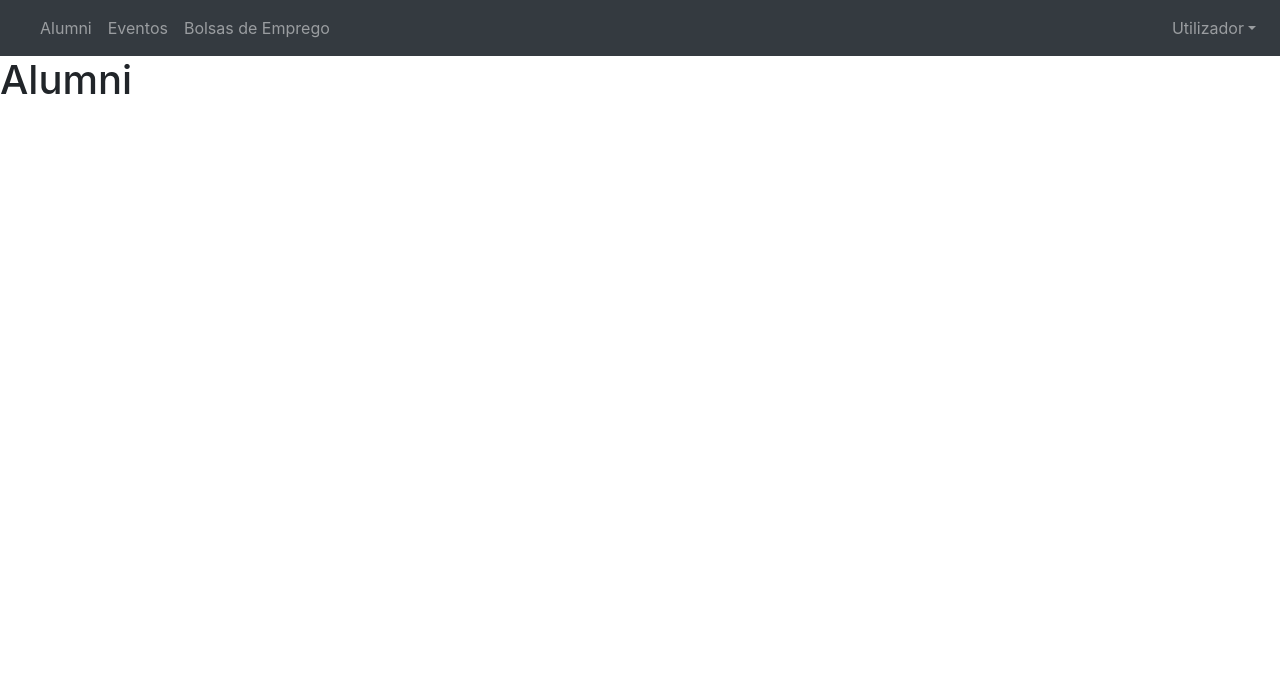
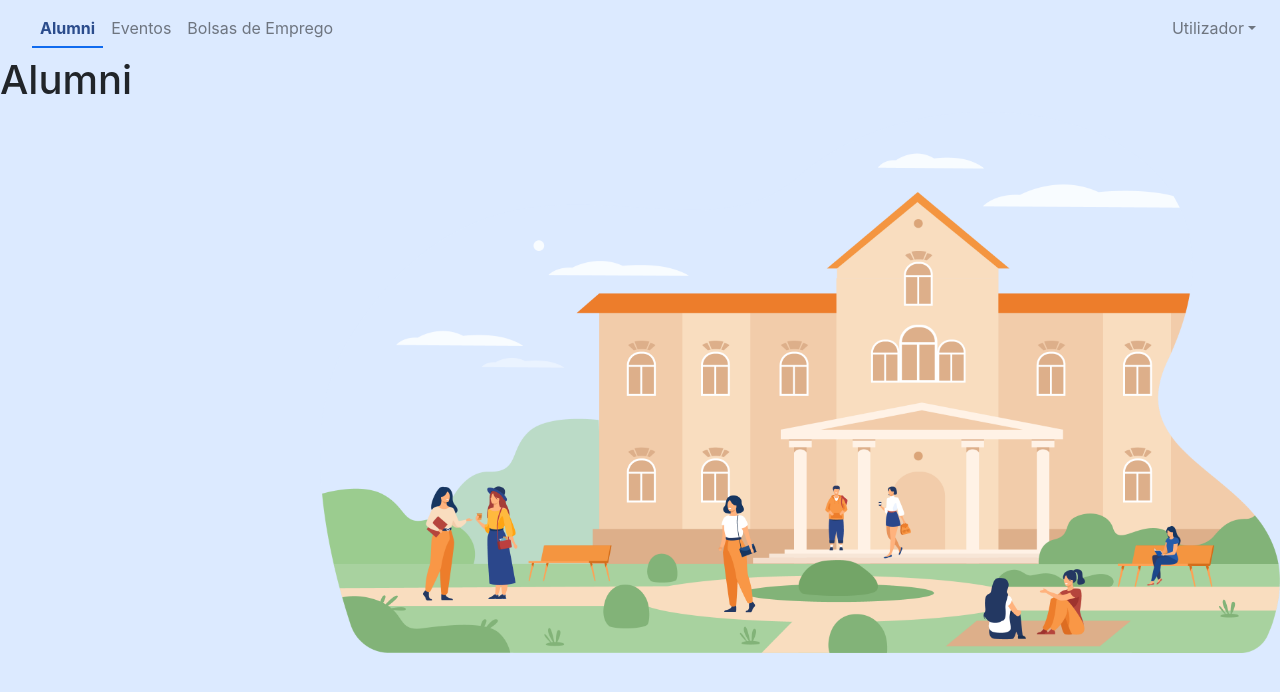
Before and after one commit to JokerWoman/alumni, a Vue app: page / in a window 1280 px wide. Shown: the top 692 px of the page. Built offline with nearby package versions, Linux system fonts and the light colour scheme.

Commit message:
Modifiquei a nav bar e imagem principal
+ Adicionei uma imagem
  principal para o Home.

+ Modifiquei o nav bar ao
  estilo proposto no figma.

+ Adicionei o genericStyle e
  navBarCustom para o css.

```diff
--- a/src/App.vue
+++ b/src/App.vue
@@ -14,3 +14,5 @@ export default {
   }
 };
 </script>
+
+<style src="./assets/genericStyle.css"></style>
--- /dev/null
+++ b/src/assets/genericStyle.css
@@ -0,0 +1,3 @@
+body {
+    background-color: #DCEAFF;
+}
--- /dev/null
+++ b/src/assets/navBarCustom.css
@@ -0,0 +1,21 @@
+.navbar-nav .active {
+    /* Elemento navbar activo de momento */
+    position: relative;
+    font-weight: bold;
+}
+
+.navbar-nav .active::after {
+    /* Elemento navbar activo de momento e colocar um underline */
+    content: '';
+    position: absolute;
+    width: 100%;
+    height: 0;
+    left: 0;
+    bottom: 0px;
+    border-bottom: 2px solid #106BEF;
+}
+
+.navbar-nav .active a {
+    /* Elemento navbar activo de momento e colocar a cor do texto */
+    color: #2B4C8C !important;
+}
--- a/src/components/NavBar.vue
+++ b/src/components/NavBar.vue
@@ -1,19 +1,35 @@
 <template>
   <!-- o b-nav-item do vue bootstrap comporta-se como um router-link -->
 
-  <b-navbar toggleable="lg" type="dark" variant="dark">
+  <b-navbar toggleable="lg" type="light">
     <b-navbar-brand href="#"></b-navbar-brand>
     <b-navbar-toggle target="nav-collapse"></b-navbar-toggle>
 
     <b-collapse id="nav-collapse" is-nav>
       <b-navbar-nav>
-        <b-nav-item :to="{ name: 'Home' }">Alumni</b-nav-item>
-        <b-nav-item :to="{ name: 'Eventos' }">Eventos</b-nav-item>
-        <b-nav-item :to="{ name: 'Bolsas' }">Bolsas de Emprego</b-nav-item>
+        <b-nav-item
+          :to="{ name: 'Home' }"
+          :class="{ active: $route.name === 'Home' }"
+          >Alumni</b-nav-item
+        >
+        <b-nav-item
+          :to="{ name: 'Eventos' }"
+          :class="{ active: $route.name === 'Eventos' }"
+          >Eventos</b-nav-item
+        >
+        <b-nav-item
+          :to="{ name: 'Bolsas' }"
+          :class="{ active: $route.name === 'Bolsas' }"
+          >Bolsas de Emprego</b-nav-item
+        >
       </b-navbar-nav>
 
       <b-navbar-nav class="ml-auto">
-        <b-nav-item-dropdown text="Utilizador" right>
+        <b-nav-item-dropdown
+          text="Utilizador"
+          right
+          :class="{ active: $route.name === 'Perfil' }"
+        >
           <b-dropdown-item :to="{ name: 'Perfil' }">Perfil</b-dropdown-item>
           <b-dropdown-item href="#">Sair</b-dropdown-item>
         </b-nav-item-dropdown>
@@ -27,3 +43,5 @@ export default {
   name: "NavBar"
 };
 </script>
+
+<style src="./../assets/navBarCustom.css"></style>
--- a/src/views/Home.vue
+++ b/src/views/Home.vue
@@ -1,6 +1,8 @@
 <template>
   <div class="home">
     <h1>Alumni</h1>
+    <b-img right src="@/assets/img/home.png" class="img-responsive w-75">
+    </b-img>
   </div>
 </template>
 
```
Also changed, not shown: src/assets/img/home.png (added).
